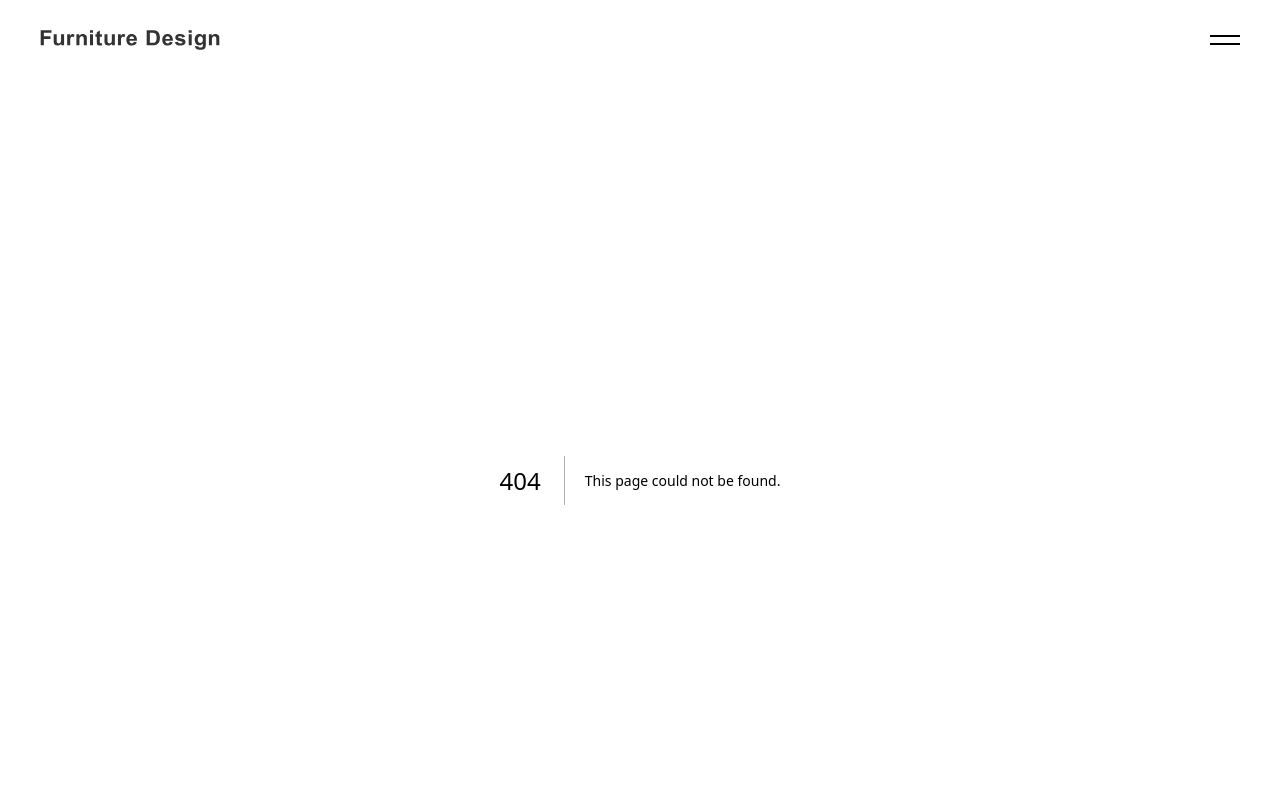
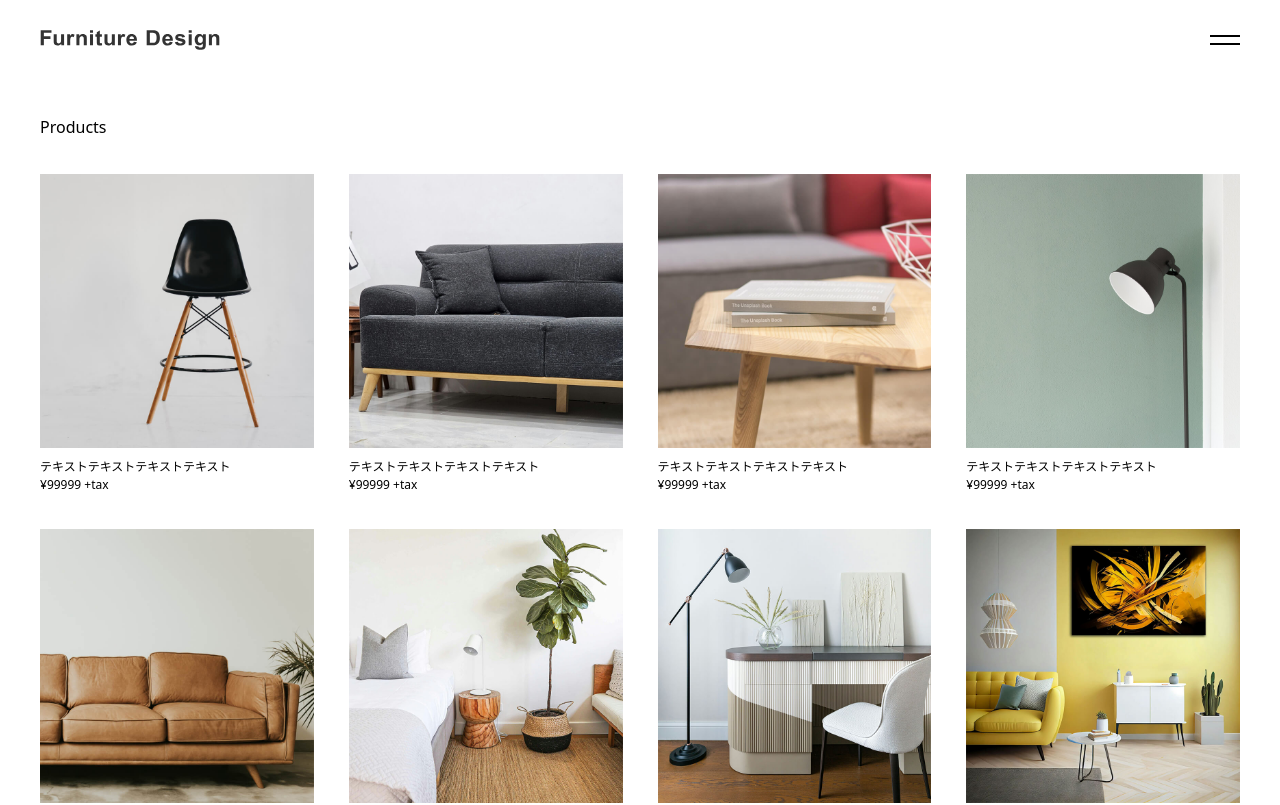
Before and after one commit to gp-n-suzuki/next_furniture_design, a Next.js app: page /products/1 in a window 1280 px wide. Before the commit this address had no page. Shown: the top 805 px of the page. Built offline with nearby package versions, Linux system fonts and the light colour scheme.

Commit message:
Productsページ実装

```diff
--- a/app/page.module.css
+++ b/app/page.module.css
@@ -10,6 +10,11 @@
     display: grid;
     grid-template-columns: repeat(4, 1fr);
     gap: 35px;
+}
+
+.heading {
+    font-size: 1rem;
+    padding: 35px 0;
 }
 
 .more {
--- /dev/null
+++ b/app/products/[slug]/page.tsx
@@ -0,0 +1,24 @@
+import React from 'react'
+import styles from "../../page.module.css";
+import { Item } from '@/types/Item';
+import Card from '@/app/_components/Card/Card';
+import Paginator from '@/app/_components/Paginator/Paginator';
+
+const page = async ({ params }: { params: { slug: string } }) => {
+
+    const limit = 12;
+    const res = await fetch(`http://localhost:3000/api?page=${params.slug}&limit=${limit}`, { cache: 'no-store' })
+    const { items, totalPages }: { items: Item[], totalPages: number } = await res.json();
+
+    return (
+        <div className={styles.wrapper}>
+            <h2 className={styles.heading}>Products</h2>
+            <div className={styles.grid_container}>
+                <Card items={items} />
+            </div>
+            <Paginator totalPages={totalPages} />
+        </div>
+    )
+}
+
+export default page
```
